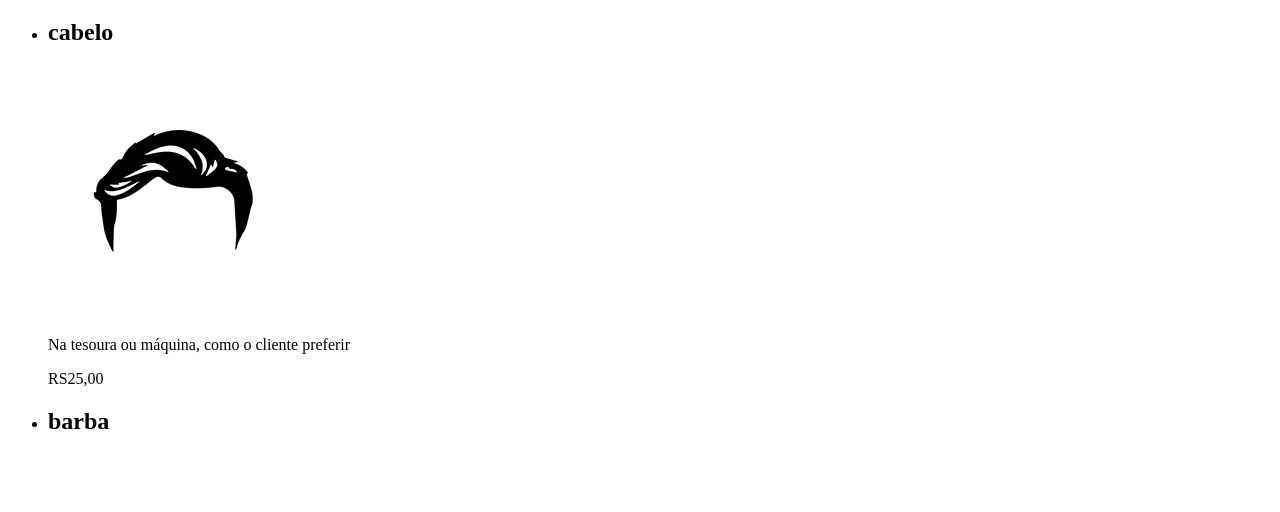
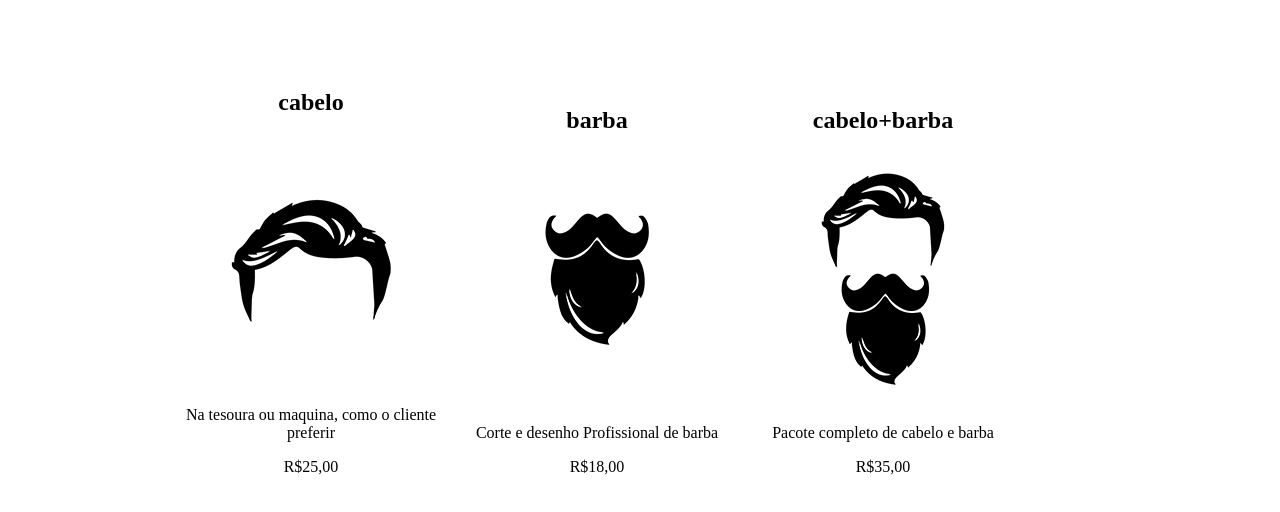
Before and after one commit to trizz16/barbeariaalurabeatriz, a plain HTML site: page index.html in a window 1280 px wide. Shown: the part 282-794 px from the top of the page. Drawn offline with Linux system fonts and the light colour scheme.

Commit message:
Update index.html
aaaaaa

```diff
--- a/index.html
+++ b/index.html
@@ -8,47 +8,67 @@
     <link rel="stylesheet" href="style.css">
 </head>
 <body>
+
  <header class="cabeçalho">
 
 <div class="caixa">
+
     <h1><img src="logo.png" alt=""></h1>
 
     <nav>
         <ul>
-    <li><a href=" https://trizz16.github.io/barbearia-alura-beatrizz/">HOME</a></li>
-    <li><a href= "">PRODUTOS</a></li>
-    <li><a href= "">CONTATOS</a></li>
+            <li><a href="https://4n3g4sp4r0t0.github.io/Barbearia-Alura-Ane-Caroline-Gasparoto/">HOME</a></li>
+            <li><a href="">PRODUTOS</a></li>
+            <li><a href="">CONTATOS</a></li>
+
+        </ul>
+    </nav>
+
+</div>
 
 
-
-<nav>
-    </ul>
-
-</div>
 </header>
 
 <main>
 
-<ul>
-    <li><h2>cabelo</h2></li>
+ <ul class="produtos">
+    <li>
+
+        <h2>cabelo</h2>
         <img src="cabelo.jpg" alt="">
-    <p>Na tesoura ou máquina, como o cliente preferir</p>
-    <p>RS25,00</P>
+        <p class="descrição">Na tesoura ou maquina, como o cliente
+            preferir</p>
+            <p class="preço">R$25,00</p>
 
-    <li><h2>barba</h2></li>
+    </li>
+
+
+
+<li>
+     <h2>barba</h2>
         <img src="barba.jpg" alt="">
-    <p>corte e desenho profissional de barba</p>
-    <p>R$18,00<p>
+        <p class="descrição">Corte e desenho Profissional de barba</p>
+        <p class="preço">R$18,00</p>
 
-    <li><h2>cabelo+barba</h2></li>
+</li>
+
+
+   <li>
+        <h2>cabelo+barba</h2>
         <img src="cabelo+barba.jpg" alt="">
-    <p>pacote completo de cabelo e barba</p>
-    <p>R$35,00</p>
+        <p class="descrição">Pacote completo de cabelo e barba  </p>
+        <p class="preço">R$35,00</p>
 
+    </li>
     </ul>
+
 </main>
 
+<footer>
+    <img src="logo-branco.png" alt="">
+    <p class="rodapé">Copyright Barbearia-Alura-Home-Ane</p>
+
+</footer>
+
 </body>
-
-
 </html>
```
Lines whose indentation alone changed are shown as unchanged.
